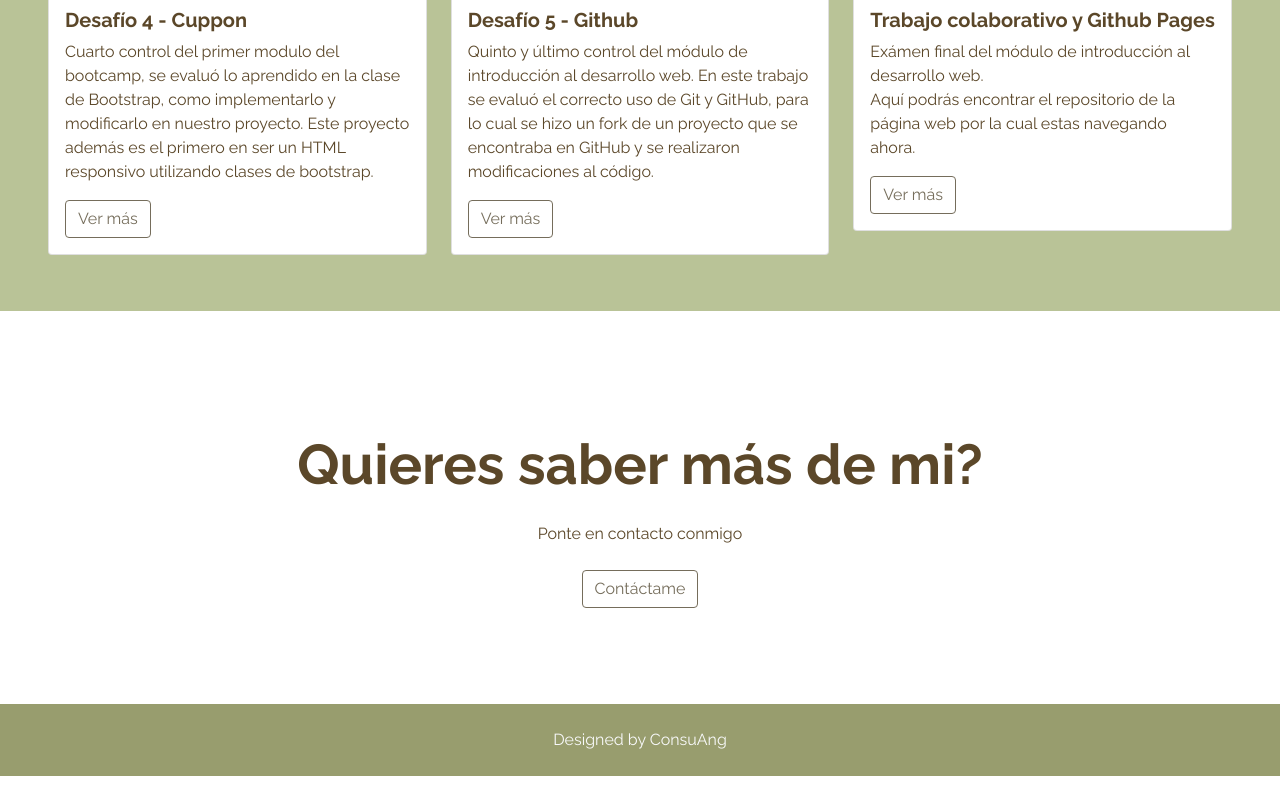
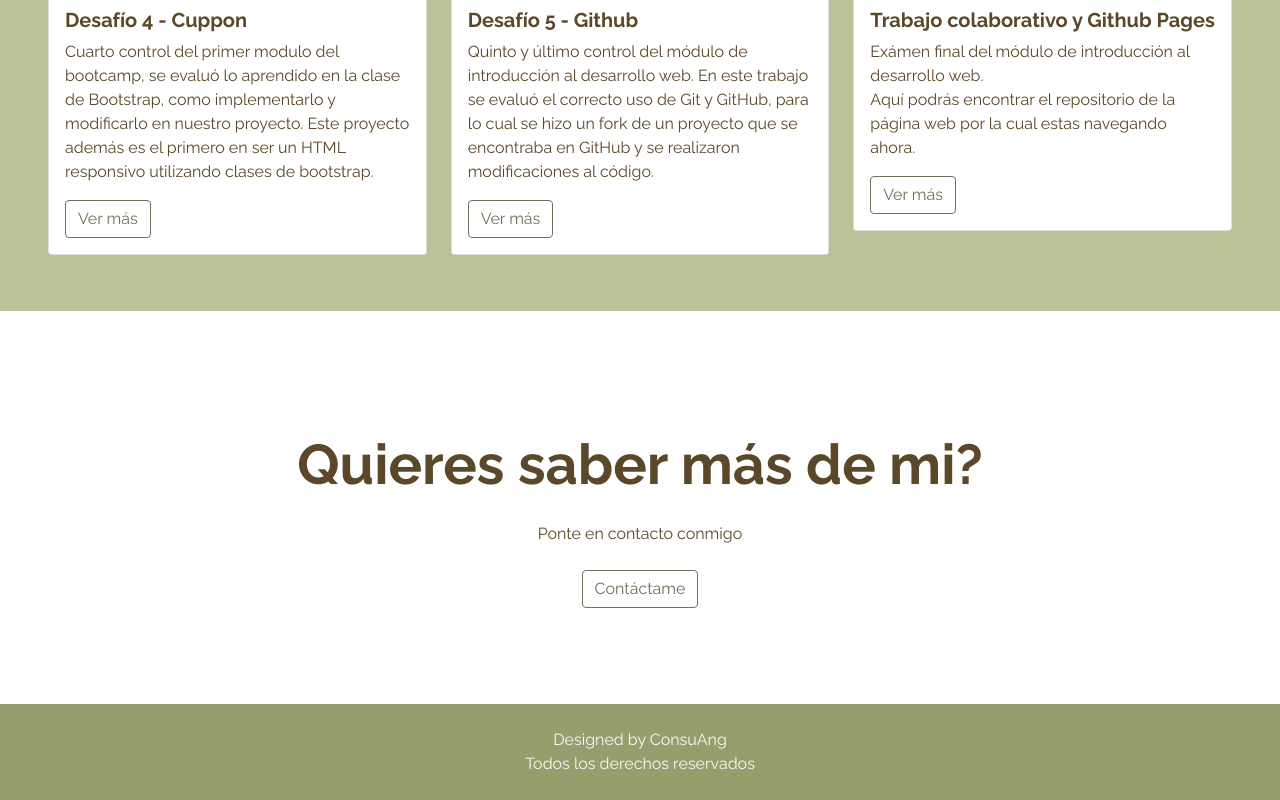
Before and after one commit to diegoalmeidaz/consuang.github.io, a plain HTML site: page index.html in a window 1280 px wide. Shown: the part 2117-2917 px from the top of the page. Before the commit the page ends 2893 px from the top, so only its background shows below. Drawn offline with nearby package versions, Linux system fonts and the light colour scheme.

Commit message:
update: texto final del footer se le agrega un derechos reservados, para proteger propiedad intelectual

```diff
--- a/index.html
+++ b/index.html
@@ -191,7 +191,7 @@
   </section>
 
   <footer class="text-center text-light p-4">
-    <p class="mb-0">Designed by ConsuAng</p>
+    <p class="mb-0">Designed by ConsuAng <br> Todos los derechos reservados</p>
   </footer>
 
   <script src="https://cdn.jsdelivr.net/npm/bootstrap@5.1.3/dist/js/bootstrap.bundle.min.js"
```
